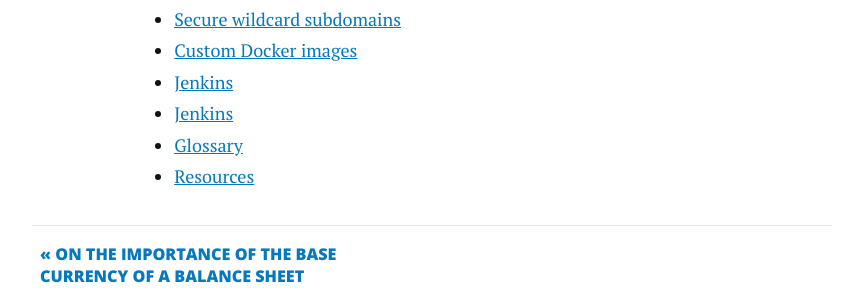
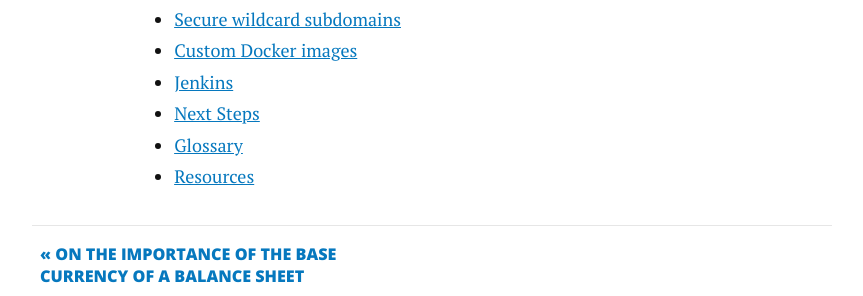
Before and after one commit to alberto56/dcycleblog, a Jekyll site: the page built from _posts/2020-04-22-kubernetes.md, in a window 1280 px wide and 900 px high, scrolled down 2454 px. Shown: the part 424-720 px from the top of the window, without its empty margins (208-1071 px from the left). Built offline with Jekyll 4.4.1, drawn with Linux system fonts in a browser that asks for light colours; nearby versions of some CDN libraries; comment, search, counter and statistics services are not loaded.

Commit message:
typo in kube post

```diff
--- a/_posts/2020-04-22-kubernetes.md
+++ b/_posts/2020-04-22-kubernetes.md
@@ -48,6 +48,6 @@ This tutorial is presented in several sections for your convenience:
 * [Secure wildcard subdomains](/kubernetes/13-secure-wildcard-subdomains)
 * [Custom Docker images](/kubernetes/14-custom-docker-images)
 * [Jenkins](/kubernetes/15-jenkins)
-* [Jenkins](/kubernetes/16-next-steps)
+* [Next Steps](/kubernetes/16-next-steps)
 * [Glossary](/kubernetes/glossary)
 * [Resources](/kubernetes/resources)
```
